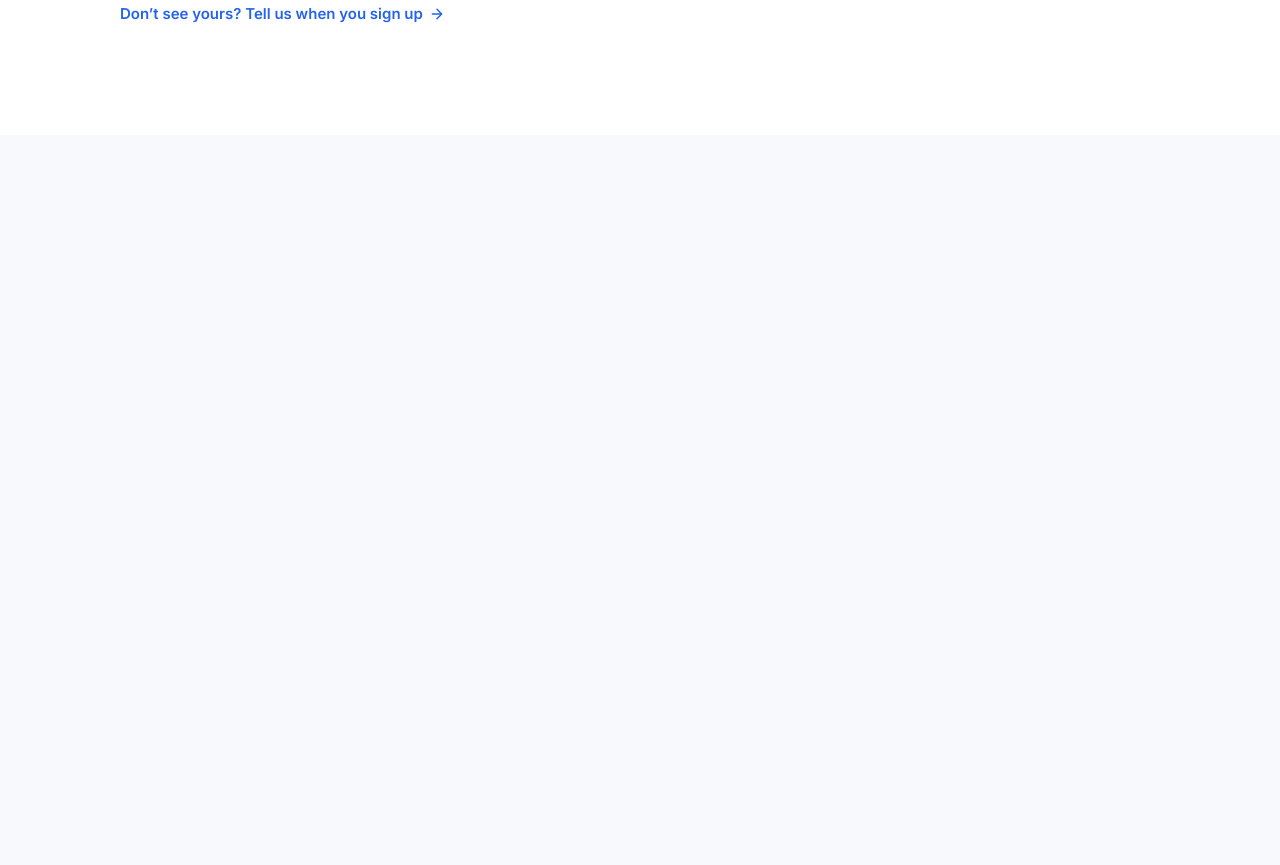
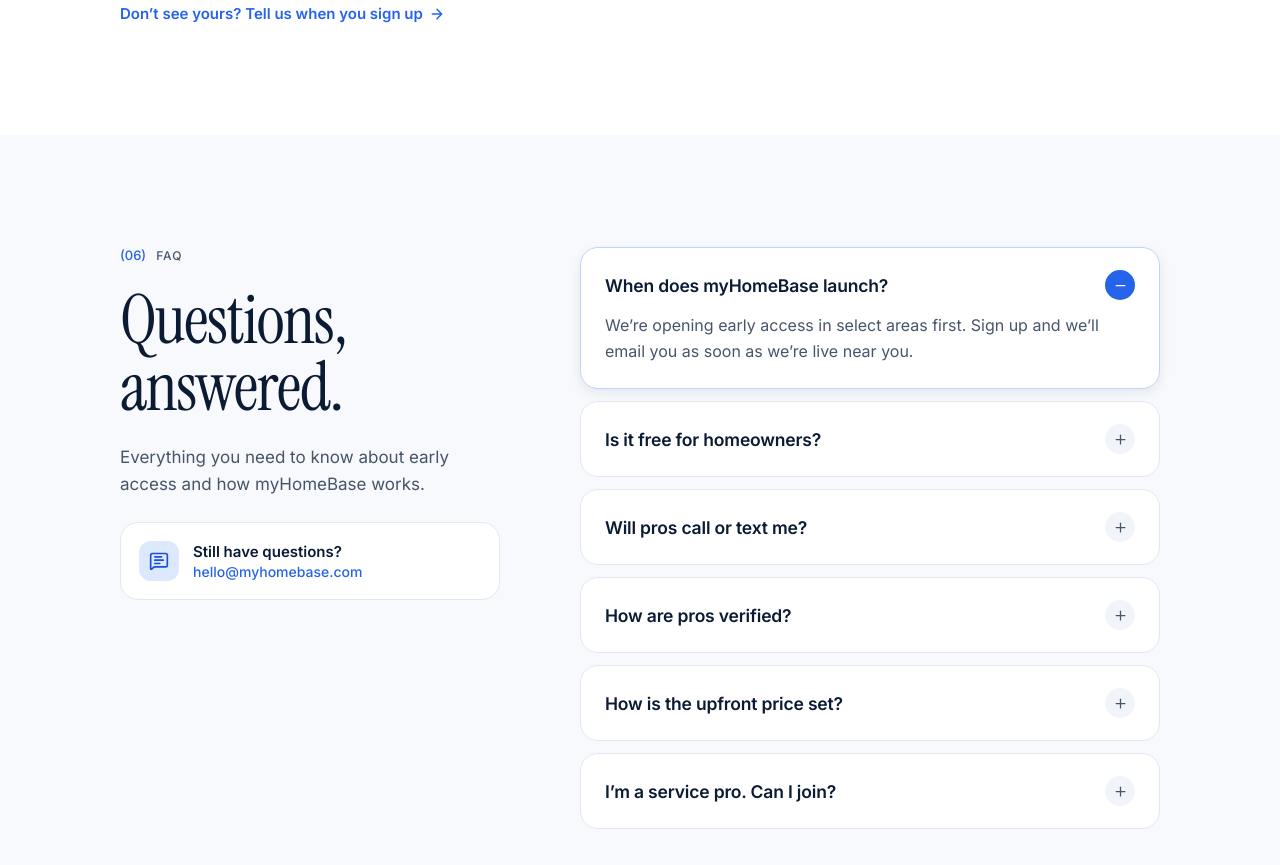
Before and after one commit to ri12oe/myHomeBase, a React (Vite) app: page / in a window 1280 px wide. Shown: the part 5940-6805 px from the top of the page. Before the commit the page ends 6075 px from the top, so only its background shows below. Built offline with nearby package versions, Linux system fonts and the light colour scheme.

Commit message:
feat: add FAQ component with styles and integrate into App

```diff
--- a/src/App.tsx
+++ b/src/App.tsx
@@ -6,6 +6,7 @@
 import HowItWorks from './components/howItWorks'
 import Features from './components/features'
 import Services from './components/services'
+import FAQ from './components/FAQ'
 export default function App() {
   return (
     <>
@@ -17,6 +18,7 @@
       <HowItWorks />
       <Features />
       <Services />
+      <FAQ />
     </>
   )
 }
--- /dev/null
+++ b/src/components/FAQ.module.scss
@@ -0,0 +1,242 @@
+@use '../styles/variables' as *;
+@use '../styles/mixins' as *;
+
+.faqMain {
+  display: flex;
+  padding: 112px 120px;
+  align-items: flex-start;
+  gap: 80px;
+  align-self: stretch;
+  background-color: $color-background;
+  .faqHeading {
+    display: flex;
+    width: 380px;
+    flex-direction: column;
+    align-items: flex-start;
+    gap: 24px;
+    label {
+      display: flex;
+      align-items: center;
+      gap: 10px;
+      .labelNumber {
+        color: $color-blue600Primary;
+        font-family: $font-body;
+        font-size: 13px;
+        font-weight: 500;
+      }
+      .labelText {
+        color: $color-ink600;
+        font-family: $font-body;
+        font-size: 12px;
+        font-weight: 500;
+        letter-spacing: 0.96px;
+      }
+    }
+    .sectionTitle {
+      align-self: stretch;
+      color: $color-ink900;
+      font-family: $font-main;
+      font-size: 68px;
+      font-weight: 400;
+      line-height: 66.64px;
+      letter-spacing: -1.36px;
+    }
+    .sectionDescp {
+      align-self: stretch;
+      color: $color-ink600;
+      font-family: $font-body;
+      font-size: 17px;
+      font-weight: 400;
+      line-height: 27px;
+    }
+    .contactBox {
+      display: flex;
+      padding: 18px;
+      align-items: center;
+      gap: 14px;
+      align-self: stretch;
+      border-radius: 18px;
+      border: 1px solid $color-border;
+      background-color: #fff;
+      .buttonFrameIcon {
+        display: flex;
+        width: 40px;
+        height: 40px;
+        justify-content: center;
+        align-items: center;
+        border-radius: 12px;
+        background-color: $color-blue100;
+      }
+      .buttonFrame {
+        display: flex;
+        flex-direction: column;
+        align-items: flex-start;
+        gap: 2px;
+        flex: 1 0 0;
+        .buttonTitle {
+          align-self: stretch;
+          color: $color-ink900;
+          font-family: $font-body;
+          font-size: 15px;
+          font-weight: 600;
+        }
+        .buttonDescp {
+          align-self: stretch;
+          color: $color-blue600Primary;
+          font-family: $font-body;
+          font-size: 14px;
+          font-weight: 500;
+          text-decoration: none;
+        }
+      }
+    }
+  }
+  .accordion {
+    display: flex;
+    flex-direction: column;
+    align-items: flex-start;
+    gap: 12px;
+    flex: 1 0 0;
+    .FAQItemOpen {
+      display: flex;
+      padding: 22px 24px 24px 24px;
+      flex-direction: column;
+      align-items: flex-start;
+      gap: 12px;
+      align-self: stretch;
+      border-radius: 18px;
+      border: 1px solid $color-blue200;
+      background-color: #fff;
+      box-shadow: 0 4px 12px 0 rgba(11, 27, 51, 0.08);
+      .itemFrame {
+        display: flex;
+        align-items: center;
+        gap: 16px;
+        align-self: stretch;
+        .itemTitle {
+          flex: 1 0 0;
+          color: $color-ink900;
+          font-family: $font-body;
+          font-size: 17.5px;
+          font-weight: 600;
+          letter-spacing: -0.175px;
+        }
+        .itemButton {
+          display: flex;
+          width: 30px;
+          height: 30px;
+          justify-content: center;
+          align-items: center;
+          border-radius: 999px;
+          background-color: $color-blue600Primary;
+          border: none;
+        }
+      }
+      .itemDescp {
+        align-self: stretch;
+        color: $color-ink600;
+        font-family: $font-body;
+        font-size: 16px;
+        font-weight: 400;
+        line-height: 26px;
+      }
+    }
+    .FAQItemClosed {
+      display: flex;
+      padding: 22px 24px;
+      flex-direction: column;
+      align-items: flex-start;
+      gap: 12px;
+      align-self: stretch;
+      border-radius: 18px;
+      border: 1px solid $color-border;
+      background-color: #fff;
+      .itemFrame {
+        display: flex;
+        align-items: center;
+        gap: 16px;
+        align-self: stretch;
+        .itemTitle {
+          flex: 1 0 0;
+          color: $color-ink900;
+          font-family: $font-body;
+          font-size: 17.5px;
+          font-weight: 600;
+          letter-spacing: -0.175px;
+        }
+        .itemButton {
+          display: flex;
+          width: 30px;
+          height: 30px;
+          justify-content: center;
+          align-items: center;
+          border-radius: 999px;
+          background-color: $color-surfaceMuted;
+          border: none;
+        }
+      }
+    }
+  }
+
+  @include mobile-only {
+    padding: 64px 20px;
+    flex-direction: column;
+    gap: 40px;
+
+    .faqHeading {
+      width: 100%;
+      gap: 20px;
+
+      .sectionTitle {
+        font-size: 44px;
+        line-height: 1.05;
+        letter-spacing: 0;
+      }
+
+      .sectionDescp {
+        font-size: 16px;
+        line-height: 1.5;
+      }
+
+      .contactBox {
+        width: 100%;
+        box-sizing: border-box;
+        padding: 16px;
+      }
+    }
+
+    .accordion {
+      width: 100%;
+      flex: 1 1 auto;
+      gap: 10px;
+
+      .FAQItemOpen,
+      .FAQItemClosed {
+        padding: 18px 16px;
+        border-radius: 14px;
+
+        .itemFrame {
+          align-items: flex-start;
+          gap: 12px;
+
+          .itemTitle {
+            min-width: 0;
+            flex: 1 1 auto;
+            font-size: 16px;
+            line-height: 1.4;
+            letter-spacing: 0;
+          }
+
+          .itemButton {
+            flex: 0 0 30px;
+          }
+        }
+
+        .itemDescp {
+          font-size: 15px;
+          line-height: 1.55;
+        }
+      }
+    }
+  }
+}
--- /dev/null
+++ b/src/components/FAQ.tsx
@@ -0,0 +1,108 @@
+import styles from './FAQ.module.scss'
+import { MessageSquareText, Minus, Plus } from 'lucide-react'
+import { useState } from 'react'
+
+const faqItems = [
+  {
+    question: 'When does myHomeBase launch?',
+    answer:
+      'We’re opening early access in select areas first. Sign up and we’ll email you as soon as we’re live near you.',
+  },
+  {
+    question: 'Is it free for homeowners?',
+    answer:
+      'Joining early access is free. You can compare upfront prices before deciding which service to book.',
+  },
+  {
+    question: 'Will pros call or text me?',
+    answer:
+      'No. Pros message you through the app, and your phone number stays private unless you choose to share it.',
+  },
+  {
+    question: 'How are pros verified?',
+    answer:
+      'Pros are verified before they can list on myHomeBase. Ratings are based on real, completed jobs.',
+  },
+  {
+    question: 'How is the upfront price set?',
+    answer:
+      'Prices are based on the service and job details you provide. You can compare available prices before booking.',
+  },
+  {
+    question: 'I’m a service pro. Can I join?',
+    answer:
+      'Yes. Service pros can sign up for early access and share the services they offer and the areas they serve.',
+  },
+]
+
+export default function FAQ() {
+  const [openIndex, setOpenIndex] = useState<number | null>(0)
+
+  return (
+    <main className={styles.faqMain}>
+      <div className={styles.faqHeading}>
+        <label>
+          <span className={styles.labelNumber}>(06)</span>
+          <span className={styles.labelText}>FAQ</span>
+        </label>
+        <h2 className={styles.sectionTitle}>Questions, answered.</h2>
+        <span className={styles.sectionDescp}>
+          Everything you need to know about early access and how myHomeBase
+          works.
+        </span>
+        <div className={styles.contactBox}>
+          <div className={styles.buttonFrameIcon}>
+            <MessageSquareText
+              size={20}
+              style={{ flexShrink: 0 }}
+              color="#1D4ED8"
+            />
+          </div>
+          <div className={styles.buttonFrame}>
+            <span className={styles.buttonTitle}>Still have questions?</span>
+            <a
+              href="mailto:hello@myhomebase.com"
+              className={styles.buttonDescp}
+            >
+              hello@myhomebase.com
+            </a>
+          </div>
+        </div>
+      </div>
+      <div className={styles.accordion}>
+        {faqItems.map((item, index) => {
+          const isOpen = openIndex === index
+          const answerId = `faq-answer-${index}`
+
+          return (
+            <div
+              className={isOpen ? styles.FAQItemOpen : styles.FAQItemClosed}
+              key={item.question}
+            >
+              <div className={styles.itemFrame}>
+                <h3 className={styles.itemTitle}>{item.question}</h3>
+                <button
+                  type="button"
+                  className={styles.itemButton}
+                  aria-label={`${isOpen ? 'Hide' : 'Show'} answer: ${item.question}`}
+                  aria-expanded={isOpen}
+                  aria-controls={answerId}
+                  onClick={() => setOpenIndex(isOpen ? null : index)}
+                >
+                  {isOpen ? (
+                    <Minus size={15} style={{ flexShrink: 0 }} color="#fff" />
+                  ) : (
+                    <Plus size={15} style={{ flexShrink: 0 }} color="#475569" />
+                  )}
+                </button>
+              </div>
+              <p id={answerId} className={styles.itemDescp} hidden={!isOpen}>
+                {item.answer}
+              </p>
+            </div>
+          )
+        })}
+      </div>
+    </main>
+  )
+}
```
